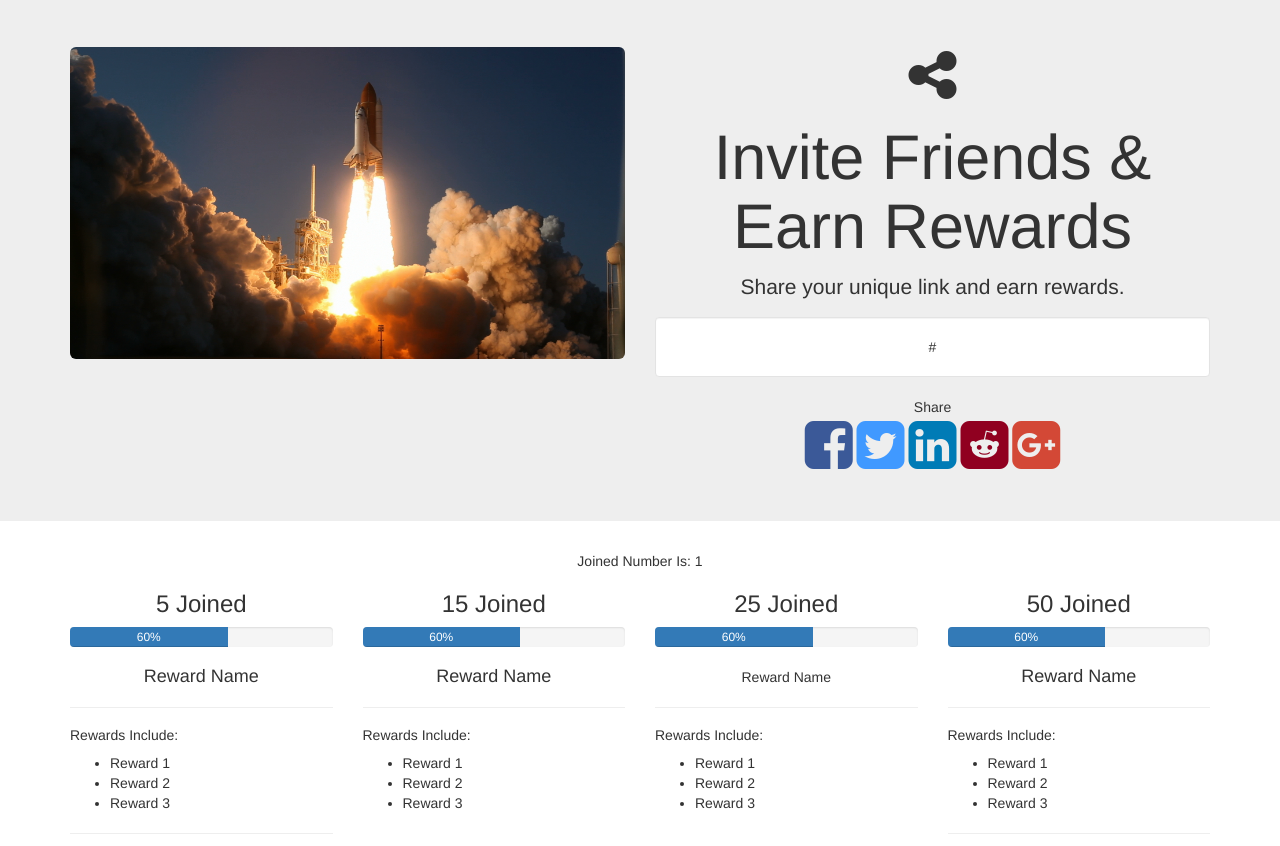
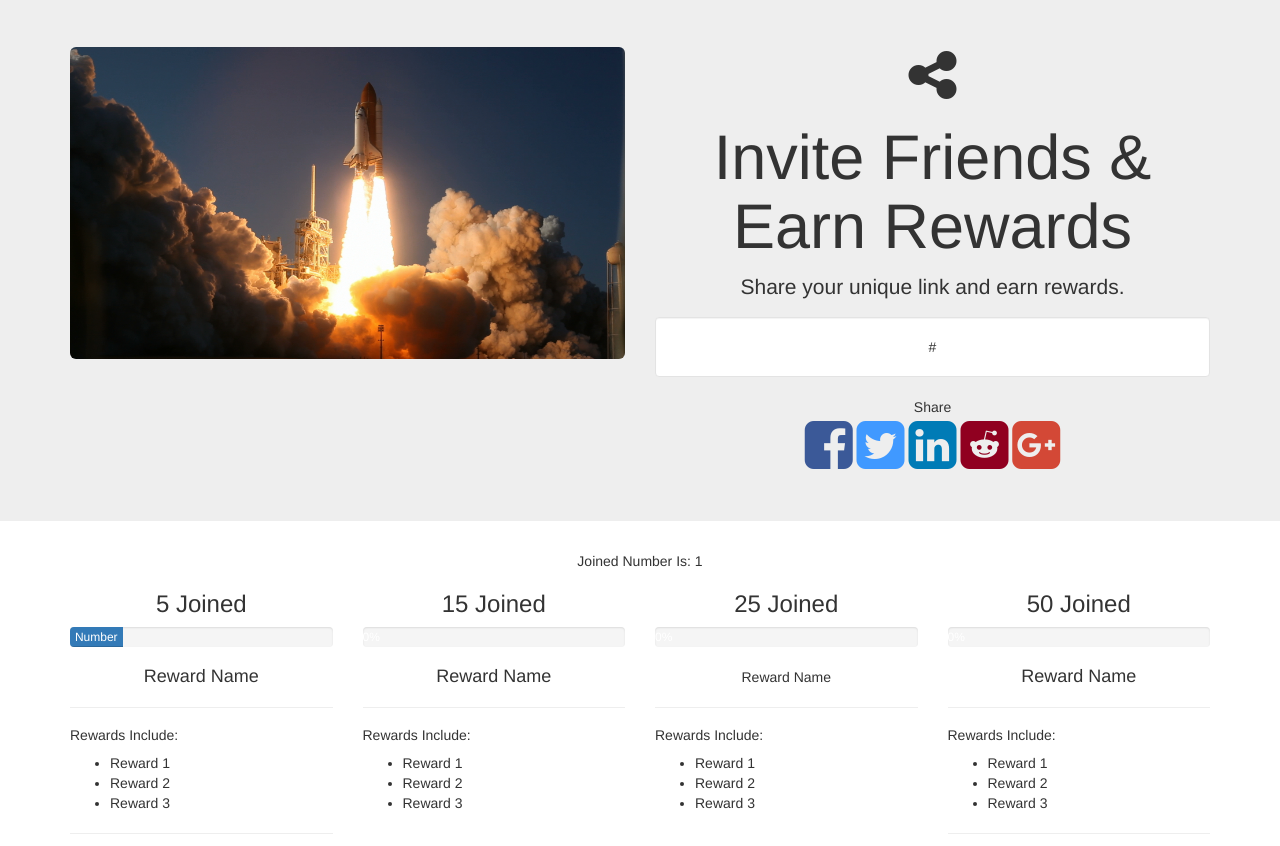
Before and after one commit to twaner/coding_for_-entrepreneurs, a Django app: template lwc/templates/share.html in a window 1280 px wide. Shown: the part 53-899 px from the top of the page. Run offline with Django 3.2, Linux system fonts and the light colour scheme; the template is opened without the code that fills it: most values are stand-ins (such as "Sample title", 1, 10 or a date in 2020); some libraries are stand-ins or nearby versions.

Commit message:
Completed 34

```diff
--- a/lwc/templates/base.html
+++ b/lwc/templates/base.html
@@ -60,6 +60,15 @@
     <script src="https://ajax.googleapis.com/ajax/libs/jquery/1.11.2/jquery.min.js"></script>
 {#    <script lwc="http://getbootstrap.com/dist/js/bootstrap.min.js"></script>#}
     <script src="{% static 'js/bootstrap.min.js' %}"></script>
+    {# When DOM (document is loaded; run a function #}
+    <script>
+        $(document).ready(function(){
+            {# jQuery block #}
+            {% block jquery %}
+
+            {% endblock %}
+        })
+    </script>
 
     <!-- IE10 viewport hack for Surface/desktop Windows 8 bug -->
     <script src="http://getbootstrap.com/assets/js/ie10-viewport-bug-workaround.js"></script>
--- a/lwc/templates/share.html
+++ b/lwc/templates/share.html
@@ -1,5 +1,60 @@
 {%  extends "base.html" %}
 {%  load staticfiles %}
+{# jQuery Block #}
+{% block jquery %}
+{#    <script>#}
+    {# vars #}
+    $signUpCount = {{ count }};
+
+    {# Work #}
+    function newPct(signUps, prevGoal, goal) {
+        return ((signUps - prevGoal) / goal) * 100;
+    };
+
+    function completeBlock(progressBarID) {
+        $(progressBarID).css("width", "100%").attr("aria-valuenow", "100").text("Completed");
+    };
+
+    function setNewPct(progressBarID, pctNum, newText) {
+        $(progressBarID).css("width", pctNum + "%").attr("aria-valuenow", pctNum).text(newText);
+        {#   TODO Update text     #}
+        if (pctNum < 50) {
+            $(progressBarID).text(newText);
+        } else {
+            $(progressBarID).text(newText);
+        }
+    };
+
+    if ($signUpCount == 0) {
+        {# Nothing #}
+    } else if ($signUpCount > 0 && $signUpCount < 5 ) {
+        $newPct = newPct($signUpCount, 0, 5);
+        setNewPct("#count5", $newPct, "Number of friends " + $signUpCount);
+    } else if ($signUpCount >= 5 && $signUpCount < 15) {
+        completeBlock("#count5")
+        $newPct = newPct($signUpCount, 5, 15);
+        setNewPct("#count15", $newPct, "Number of friends " + $signUpCount);
+    } else if($signUpCount >= 15 && $signUpCount < 25) {
+        completeBlock("#count5")
+        completeBlock("#count15")
+        $newPct = newPct($signUpCount, 15, 25);
+        setNewPct("#count25", $newPct, "Number of friends " + $signUpCount);
+    } else if($signUpCount >= 25 && $signUpCount < 50) {
+        completeBlock("#count5")
+        completeBlock("#count15")
+        completeBlock("#count25")
+        $newPct = newPct($signUpCount, 25, 50);
+        setNewPct("#count50", $newPct, "Number of friends " + $signUpCount);
+    } else {
+        completeBlock("#count5")
+        completeBlock("#count15")
+        completeBlock("#count25")
+        completeBlock("#count50")
+    }
+{#    </script>#}
+
+{% endblock %}
+{# content Block #}
 {%  block content %}
     {%  include "navbar.html" %}
     <div class="jumbotron">
@@ -33,8 +88,8 @@
           <div class="col-sm-3">
             <h3>5 Joined</h3>
             <div class="progress">
-              <div class="progress-bar" role="progressbar" aria-valuenow="60" aria-valuemin="0" aria-valuemax="100" style="width: 60%;">
-                60%
+              <div class="progress-bar" id="count5" role="progressbar" aria-valuenow="60" aria-valuemin="0" aria-valuemax="100" style="width: 0%;">
+                0%
               </div>
             </div>
             <h4>Reward Name</h4>
@@ -53,8 +108,8 @@
           <div class="col-sm-3">
             <h3>15 Joined</h3>
             <div class="progress">
-              <div class="progress-bar" role="progressbar" aria-valuenow="60" aria-valuemin="0" aria-valuemax="100" style="width: 60%;">
-                60%
+              <div class="progress-bar" id="count15" role="progressbar" aria-valuenow="60" aria-valuemin="0" aria-valuemax="100" style="width: 0%;">
+                0%
               </div>
             </div>
             <h4>Reward Name</h4>
@@ -72,8 +127,8 @@
           <div class="col-sm-3">
             <h3>25 Joined</h3>
             <div class="progress">
-              <div class="progress-bar" role="progressbar" aria-valuenow="60" aria-valuemin="0" aria-valuemax="100" style="width: 60%;">
-                60%
+              <div class="progress-bar" id="count25" role="progressbar" aria-valuenow="60" aria-valuemin="0" aria-valuemax="100" style="width: 0%;">
+                0%
               </div>
             </div
             <h4>Reward Name</h4>
@@ -91,8 +146,8 @@
           <div class="col-sm-3">
             <h3>50 Joined</h3>
             <div class="progress">
-              <div class="progress-bar" role="progressbar" aria-valuenow="60" aria-valuemin="0" aria-valuemax="100" style="width: 60%;">
-                60%
+              <div class="progress-bar" id="count50" role="progressbar" aria-valuenow="60" aria-valuemin="0" aria-valuemax="100" style="width: 0%;">
+                0%
               </div>
             </div>
             <h4>Reward Name</h4>
```
